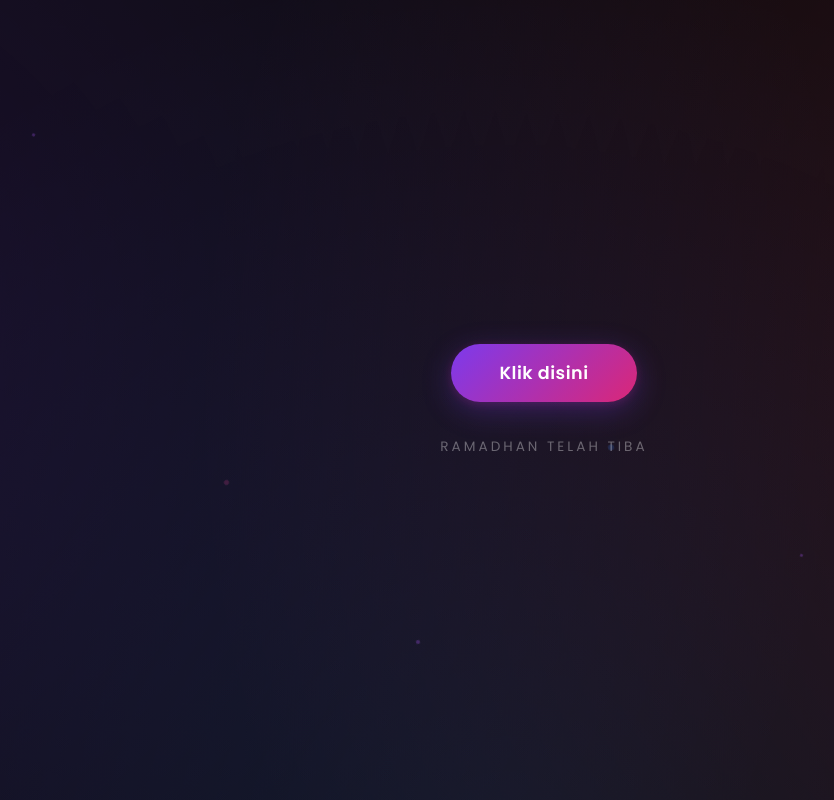
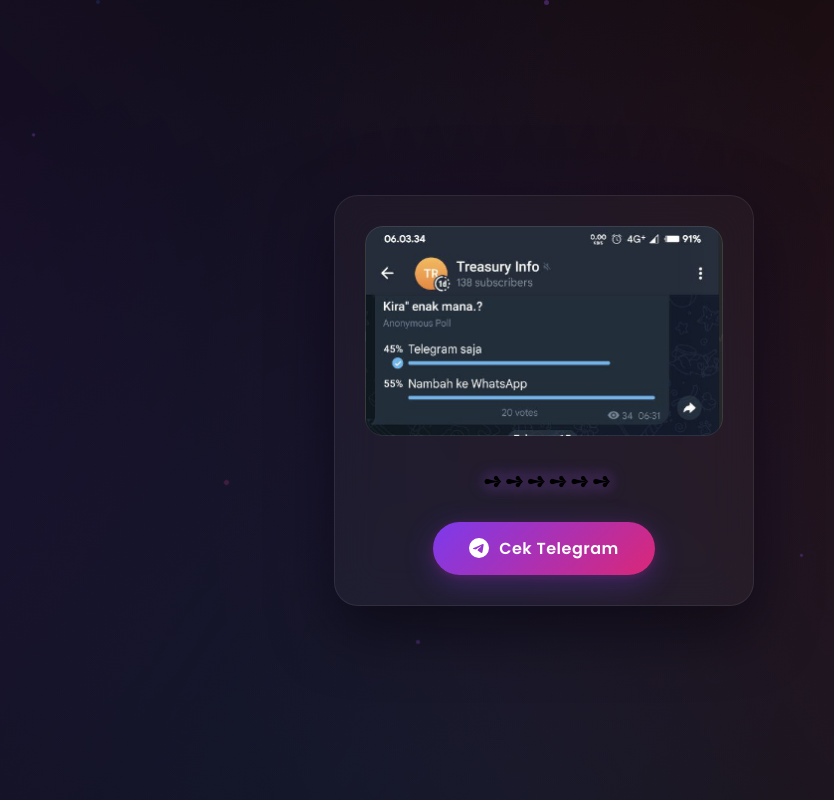
Before and after one commit to ahmadzendiml-sketch/voting, a website: page index.html in a window 1280 px wide. Shown: the whole page, without its empty margins (96-930 px from the left). Drawn offline with Linux system fonts and the light colour scheme.

Commit message:
Update index.html

```diff
--- a/index.html
+++ b/index.html
@@ -3,7 +3,7 @@
 <head>
     <meta charset="UTF-8">
     <meta name="viewport" content="width=device-width, initial-scale=1.0">
-    <title>pindah sesuai suasana</title>
+    <title>awkkwkwkwkw</title>
     <link href="https://fonts.googleapis.com/css2?family=Poppins:wght@400;600;700&display=swap" rel="stylesheet">
     <style>
         * {
@@ -19,7 +19,7 @@
             justify-content: center;
             font-family: 'Poppins', sans-serif;
             background: #0a0a0a;
-            overflow: hidden;
+            overflow-x: hidden;
         }
 
         body::before {
@@ -42,23 +42,217 @@
             100% { transform: translate(-30px, -30px) rotate(3deg); }
         }
 
-        .wrapper {
+        .card {
             position: relative;
             z-index: 1;
-            display: flex;
-            flex-direction: column;
-            align-items: center;
-            gap: 28px;
-            animation: fadeIn 0.8s cubic-bezier(0.16, 1, 0.3, 1) forwards;
+            background: rgba(255, 255, 255, 0.03);
+            backdrop-filter: blur(20px);
+            -webkit-backdrop-filter: blur(20px);
+            border: 1px solid rgba(255, 255, 255, 0.08);
+            border-radius: 24px;
+            padding: 30px;
+            max-width: 420px;
+            width: 90%;
+            text-align: center;
+            box-shadow:
+                0 25px 60px rgba(0, 0, 0, 0.5),
+                0 0 100px rgba(120, 50, 255, 0.05);
+            animation: cardIn 0.8s cubic-bezier(0.16, 1, 0.3, 1) forwards;
             opacity: 0;
-            transform: translateY(30px);
+            transform: translateY(40px) scale(0.95);
         }
 
-        @keyframes fadeIn {
+        @keyframes cardIn {
             to {
                 opacity: 1;
-                transform: translateY(0);
+                transform: translateY(0) scale(1);
             }
+        }
+
+        .image-wrapper {
+            position: relative;
+            border-radius: 18px;
+            overflow: hidden;
+            margin-bottom: 28px;
+            background: rgba(255, 255, 255, 0.05);
+        }
+
+        .image-wrapper::after {
+            content: '';
+            position: absolute;
+            inset: 0;
+            border-radius: 18px;
+            border: 1px solid rgba(255, 255, 255, 0.1);
+            pointer-events: none;
+        }
+
+        .image-wrapper img {
+            width: 100%;
+            height: auto;
+            display: block;
+            border-radius: 18px;
+            transition: transform 0.5s cubic-bezier(0.16, 1, 0.3, 1);
+        }
+
+        .card:hover .image-wrapper img {
+            transform: scale(1.03);
+        }
+
+        .image-wrapper::before {
+            content: '';
+            position: absolute;
+            top: 0;
+            left: -100%;
+            width: 100%;
+            height: 100%;
+            background: linear-gradient(
+                90deg,
+                transparent,
+                rgba(255, 255, 255, 0.05),
+                transparent
+            );
+            z-index: 2;
+            animation: shimmer 3s infinite;
+        }
+
+        @keyframes shimmer {
+            0% { left: -100%; }
+            100% { left: 100%; }
+        }
+
+        .voting-text {
+            font-size: 1.4rem;
+            font-weight: 700;
+            letter-spacing: 3px;
+            margin-bottom: 24px;
+            animation: textGlow 3s ease-in-out infinite alternate;
+        }
+
+        .voting-text .text-main {
+            background: linear-gradient(135deg, #a855f7, #ec4899, #3b82f6);
+            background-size: 200% 200%;
+            -webkit-background-clip: text;
+            -webkit-text-fill-color: transparent;
+            background-clip: text;
+            animation: gradientShift 4s ease infinite;
+        }
+
+        .voting-text .arrows {
+            display: inline-block;
+            animation: arrowBounce 1.5s ease-in-out infinite;
+            filter: drop-shadow(0 0 8px rgba(168, 85, 247, 0.5));
+        }
+
+        @keyframes gradientShift {
+            0%, 100% { background-position: 0% 50%; }
+            50% { background-position: 100% 50%; }
+        }
+
+        @keyframes arrowBounce {
+            0%, 100% { transform: translateX(0); }
+            50% { transform: translateX(6px); }
+        }
+
+        @keyframes textGlow {
+            0% { filter: drop-shadow(0 0 5px rgba(168, 85, 247, 0.2)); }
+            100% { filter: drop-shadow(0 0 15px rgba(168, 85, 247, 0.4)); }
+        }
+
+        .btn-vote {
+            display: inline-flex;
+            align-items: center;
+            gap: 10px;
+            padding: 14px 36px;
+            font-family: 'Poppins', sans-serif;
+            font-size: 1rem;
+            font-weight: 600;
+            color: #fff;
+            text-decoration: none;
+            border: none;
+            border-radius: 50px;
+            cursor: pointer;
+            position: relative;
+            overflow: hidden;
+            background: linear-gradient(135deg, #7c3aed, #db2777);
+            box-shadow:
+                0 8px 30px rgba(124, 58, 237, 0.3),
+                0 2px 10px rgba(219, 39, 119, 0.2);
+            transition: all 0.4s cubic-bezier(0.16, 1, 0.3, 1);
+            letter-spacing: 0.5px;
+        }
+
+        .btn-vote::before {
+            content: '';
+            position: absolute;
+            inset: 0;
+            background: linear-gradient(135deg, #9333ea, #ec4899);
+            opacity: 0;
+            transition: opacity 0.4s ease;
+        }
+
+        .btn-vote:hover::before {
+            opacity: 1;
+        }
+
+        .btn-vote:hover {
+            transform: translateY(-3px) scale(1.03);
+            box-shadow:
+                0 15px 40px rgba(124, 58, 237, 0.4),
+                0 5px 15px rgba(219, 39, 119, 0.3);
+        }
+
+        .btn-vote:active {
+            transform: translateY(0) scale(0.98);
+        }
+
+        .btn-vote span,
+        .btn-vote svg {
+            position: relative;
+            z-index: 1;
+        }
+
+        .tg-icon {
+            width: 20px;
+            height: 20px;
+            fill: #fff;
+            transition: transform 0.3s ease;
+        }
+
+        .btn-vote:hover .tg-icon {
+            transform: rotate(-10deg) scale(1.1);
+        }
+
+        .particles {
+            position: fixed;
+            inset: 0;
+            z-index: 0;
+            pointer-events: none;
+            overflow: hidden;
+        }
+
+        .particle {
+            position: absolute;
+            width: 4px;
+            height: 4px;
+            background: rgba(168, 85, 247, 0.3);
+            border-radius: 50%;
+            animation: float linear infinite;
+        }
+
+        .particle:nth-child(1) { left: 10%; animation-duration: 12s; width: 3px; height: 3px; }
+        .particle:nth-child(2) { left: 25%; animation-duration: 15s; animation-delay: 2s; width: 5px; height: 5px; background: rgba(236, 72, 153, 0.2); }
+        .particle:nth-child(3) { left: 40%; animation-duration: 10s; animation-delay: 4s; }
+        .particle:nth-child(4) { left: 55%; animation-duration: 18s; animation-delay: 1s; width: 6px; height: 6px; background: rgba(59, 130, 246, 0.2); }
+        .particle:nth-child(5) { left: 70%; animation-duration: 13s; animation-delay: 3s; width: 3px; height: 3px; }
+        .particle:nth-child(6) { left: 85%; animation-duration: 16s; animation-delay: 5s; background: rgba(236, 72, 153, 0.25); }
+        .particle:nth-child(7) { left: 50%; animation-duration: 14s; animation-delay: 6s; width: 5px; height: 5px; }
+        .particle:nth-child(8) { left: 15%; animation-duration: 11s; animation-delay: 7s; background: rgba(59, 130, 246, 0.15); }
+
+        @keyframes float {
+            0% { transform: translateY(100vh) rotate(0deg); opacity: 0; }
+            10% { opacity: 1; }
+            90% { opacity: 1; }
+            100% { transform: translateY(-100vh) rotate(720deg); opacity: 0; }
         }
 
         .btn-container {
@@ -83,100 +277,14 @@
 
         @keyframes pulse {
             0% { opacity: 0; transform: translate(-50%, -50%) scale(1); }
-            50% { opacity: 0.2; }
-            100% { opacity: 0; transform: translate(-50%, -50%) scale(1.6); }
-        }
-
-        .btn {
-            display: inline-block;
-            padding: 16px 48px;
-            font-family: 'Poppins', sans-serif;
-            font-size: 1.1rem;
-            font-weight: 600;
-            color: #fff;
-            text-decoration: none;
-            border: none;
-            border-radius: 50px;
-            cursor: pointer;
-            position: relative;
-            overflow: hidden;
-            background: linear-gradient(135deg, #7c3aed, #db2777);
-            box-shadow:
-                0 8px 30px rgba(124, 58, 237, 0.3),
-                0 2px 10px rgba(219, 39, 119, 0.2);
-            transition: all 0.4s cubic-bezier(0.16, 1, 0.3, 1);
-            letter-spacing: 0.5px;
-        }
-
-        .btn::before {
-            content: '';
-            position: absolute;
-            inset: 0;
-            background: linear-gradient(135deg, #9333ea, #ec4899);
-            opacity: 0;
-            transition: opacity 0.4s ease;
-        }
-
-        .btn:hover::before {
-            opacity: 1;
-        }
-
-        .btn:hover {
-            transform: translateY(-3px) scale(1.05);
-            box-shadow:
-                0 15px 40px rgba(124, 58, 237, 0.4),
-                0 5px 15px rgba(219, 39, 119, 0.3);
-        }
-
-        .btn:active {
-            transform: translateY(0) scale(0.97);
-        }
-
-        .btn span {
-            position: relative;
-            z-index: 1;
-        }
-
-        .keterangan {
-            color: rgba(255, 255, 255, 0.35);
-            font-size: 0.85rem;
-            font-weight: 400;
-            letter-spacing: 3px;
-            text-transform: uppercase;
-        }
-
-        .particles {
-            position: fixed;
-            inset: 0;
-            z-index: 0;
-            pointer-events: none;
-        }
-
-        .particle {
-            position: absolute;
-            width: 4px;
-            height: 4px;
-            background: rgba(168, 85, 247, 0.3);
-            border-radius: 50%;
-            animation: float linear infinite;
-        }
-
-        .particle:nth-child(1) { left: 10%; animation-duration: 12s; width: 3px; height: 3px; }
-        .particle:nth-child(2) { left: 25%; animation-duration: 15s; animation-delay: 2s; width: 5px; height: 5px; background: rgba(236, 72, 153, 0.2); }
-        .particle:nth-child(3) { left: 40%; animation-duration: 10s; animation-delay: 4s; }
-        .particle:nth-child(4) { left: 55%; animation-duration: 18s; animation-delay: 1s; width: 6px; height: 6px; background: rgba(59, 130, 246, 0.2); }
-        .particle:nth-child(5) { left: 70%; animation-duration: 13s; animation-delay: 3s; width: 3px; height: 3px; }
-        .particle:nth-child(6) { left: 85%; animation-duration: 16s; animation-delay: 5s; background: rgba(236, 72, 153, 0.25); }
-
-        @keyframes float {
-            0% { transform: translateY(100vh) rotate(0deg); opacity: 0; }
-            10% { opacity: 1; }
-            90% { opacity: 1; }
-            100% { transform: translateY(-100vh) rotate(720deg); opacity: 0; }
+            50% { opacity: 0.15; }
+            100% { opacity: 0; transform: translate(-50%, -50%) scale(1.5); }
         }
 
         @media (max-width: 480px) {
-            .btn { padding: 14px 40px; font-size: 1rem; }
+            .card { padding: 20px; border-radius: 20px; }
+            .voting-text { font-size: 1.2rem; }
+            .btn-vote { padding: 12px 28px; font-size: 0.9rem; }
         }
     </style>
 </head>
@@ -189,15 +297,28 @@
         <div class="particle"></div>
         <div class="particle"></div>
         <div class="particle"></div>
+        <div class="particle"></div>
+        <div class="particle"></div>
     </div>
 
-    <div class="wrapper">
+    <div class="card">
+        <div class="image-wrapper">
+            <img src="images/foto1.png" alt="Vote Image">
+        </div>
+
+        <p class="voting-text">
+            <span class="text-main"></span>
+            <span class="arrows">➺➺➺➺➺➺</span>
+        </p>
+
         <div class="btn-container">
-            <a href="https://ramadhan2026.my.id/" target="_blank" rel="noopener noreferrer" class="btn">
-                <span>Klik disini</span>
+            <a href="https://t.me/+FLtJjyjVV8xlM2E1" target="_blank" rel="noopener noreferrer" class="btn-vote">
+                <svg class="tg-icon" viewBox="0 0 24 24" xmlns="http://www.w3.org/2000/svg">
+                    <path d="M11.944 0A12 12 0 0 0 0 12a12 12 0 0 0 12 12 12 12 0 0 0 12-12A12 12 0 0 0 12 0a12 12 0 0 0-.056 0zm4.962 7.224c.1-.002.321.023.465.14a.506.506 0 0 1 .171.325c.016.093.036.306.02.472-.18 1.898-.962 6.502-1.36 8.627-.168.9-.499 1.201-.82 1.23-.696.065-1.225-.46-1.9-.902-1.056-.693-1.653-1.124-2.678-1.8-1.185-.78-.417-1.21.258-1.91.177-.184 3.247-2.977 3.307-3.23.007-.032.014-.15-.056-.212s-.174-.041-.249-.024c-.106.024-1.793 1.14-5.061 3.345-.479.33-.913.49-1.302.48-.428-.008-1.252-.241-1.865-.44-.752-.245-1.349-.374-1.297-.789.027-.216.325-.437.893-.663 3.498-1.524 5.83-2.529 6.998-3.014 3.332-1.386 4.025-1.627 4.476-1.635z"/>
+                </svg>
+                <span>Cek Telegram</span>
             </a>
         </div>
-        <p class="keterangan">ramadhan telah tiba</p>
     </div>
 
 </body>
```
